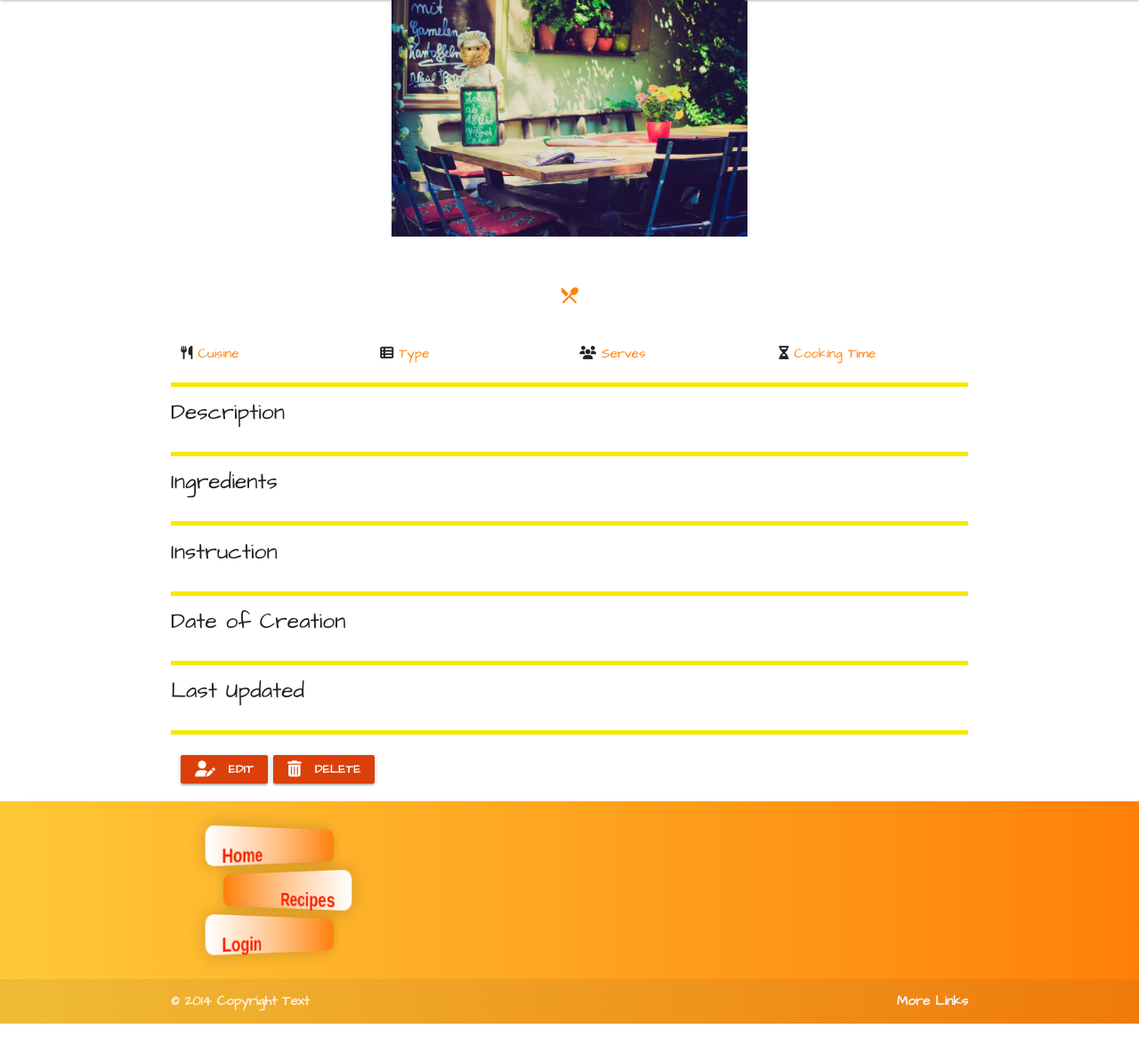
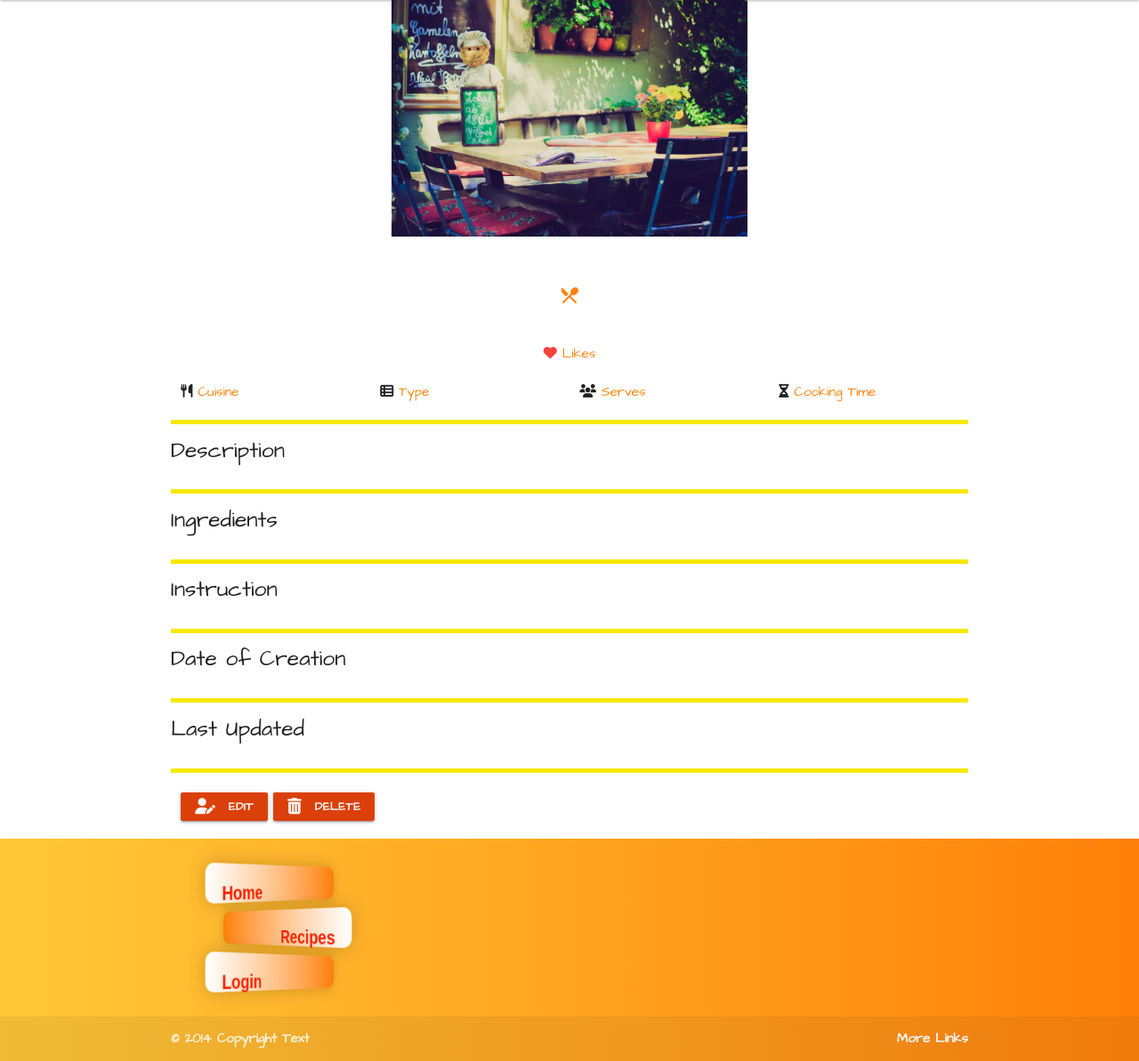
Before and after one commit to KTM28/The-Higher-Taste-CookBook, a Flask app: template templates/viewrecipe.html in a window 1280 px wide. Shown: the part 65-1258 px from the top of the page at 89% size. Before the commit the page ends 1216 px from the top, so only its background shows below. Run offline with Flask 2, Linux system fonts and the light colour scheme; the template is opened without the code that fills it, so the values that code supplies are empty; some libraries are stand-ins or nearby versions.

Commit message:
added icon and href for  likes in recipes.html and view recipes.html

```diff
--- a/templates/recipes.html
+++ b/templates/recipes.html
@@ -27,6 +27,10 @@
           <a href="{{ url_for('view_recipe', recipe_id=recipes._id) }}"
             class="waves-effect waves-light view-btn btn-small"><i
               class="material-icons left far fa-eye btn-i"></i>View</a>
+          <div>
+            <strong><i class="fas fa-heart right red-text"
+                aria-hidden="true">&nbsp&nbsp{{recipes.likes}}</i></strong><br>
+          </div>
         </div>
 
       </div>
--- a/templates/viewrecipe.html
+++ b/templates/viewrecipe.html
@@ -11,6 +11,13 @@
     <div class="row center-align recipe-category">
         <div class="col s12">
             <h4 class="font-orange"><i class="prefix material-icons">local_dining</i>{{recipe.name}}</h4>
+        </div>
+    </div>
+    <div class="row center-align">
+        <div class="col s12">
+            <i class="prefix fas fa-heart red-text"></i>
+            <span class="font-orange"><strong>Likes</strong></span>
+            {{recipe.likes}}
         </div>
     </div>
     <div class="row">
```
